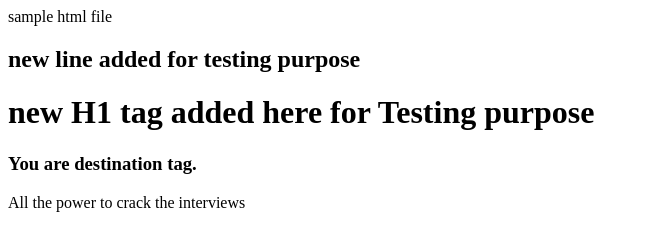
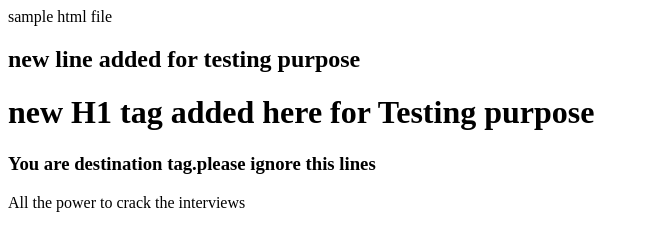
Before and after one commit to vinod12347/practice_Aws, a plain HTML site: page index.html in a window 1280 px wide. Shown: the whole page, without its empty margins (0-649 px from the left). Drawn offline with Linux system fonts and the light colour scheme.

Commit message:
updated code here

```diff
--- a/index.html
+++ b/index.html
@@ -5,7 +5,7 @@ sample html file
 <body>
 	<h2> new line added for testing purpose</h2>
 	<h1> new H1 tag added here for Testing purpose</h1>
-	<h3> You are destination tag.</h3>
+	<h3> You are destination tag.please ignore this lines</h3>
 All the power to crack the interviews
 </body>
 </html>
```
